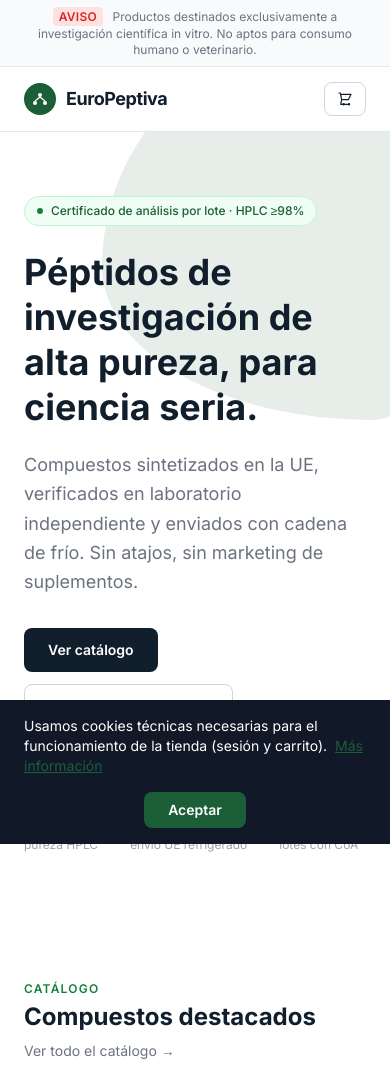
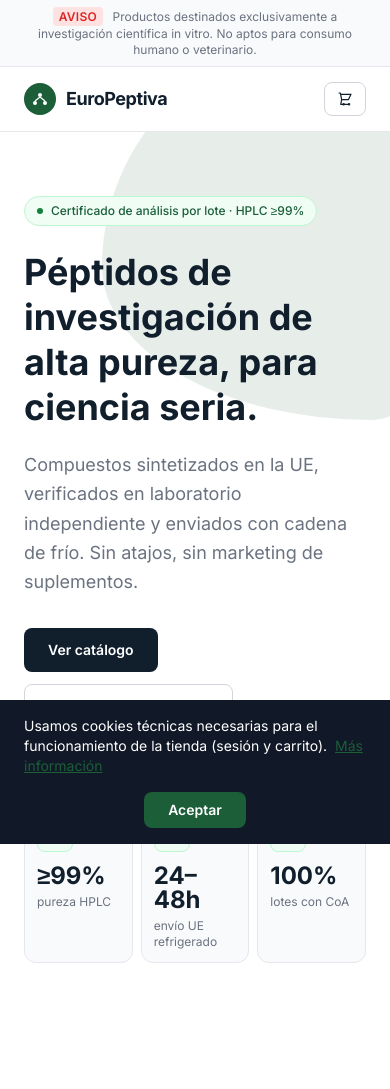
Before and after one commit to pitoplayer/europeptiva, a Django app: page / in a window 390 px wide. Shown: the top 1089 px of the page. Run offline with Django 5.2, Linux system fonts and the light colour scheme; data comes from the database, SQL or seed files in the repository; data that the repository does not hold is empty; some libraries are stand-ins or nearby versions.

Commit message:
feat(home): stats del hero como tarjetas con icono, badge de lote dinámico desde el CoA publicado y pureza ≥99% en toda la web
- Hero: las 3 stats pasan a tarjetas con icono, borde y mejor escala responsive
- El badge flotante de lote deja de estar hardcodeado (EP-2026-0117 / 98.6%)
  y toma el CoA activo más reciente, enlazando a la página de certificados
- Unificado el claim de pureza ≥98% → ≥99% en home, catálogo, ficha,
  FAQ, about y las meta descriptions

Co-Authored-By: Claude Opus 4.8 <noreply@anthropic.com>

```diff
--- a/store/views.py
+++ b/store/views.py
@@ -12,11 +12,19 @@ from .forms import ContactForm
 def index(request):
     featured = Peptide.objects.filter(is_active=True, is_featured=True).prefetch_related('variants')[:8]
     categories = Category.objects.filter(is_active=True)
+    # Lote real para el badge del hero: el CoA publicado más reciente
+    latest_certificate = (Certificate.objects
+                          .filter(is_active=True, peptide__is_active=True)
+                          .exclude(lot_number='')
+                          .exclude(purity='')
+                          .order_by('-tested_date')
+                          .first())
     return render(request, 'store/index.html', {
         'featured_peptides': featured,
         'categories': categories,
+        'latest_certificate': latest_certificate,
         'page_title': 'Péptidos de Investigación',
-        'page_description': 'Péptidos de investigación de alta pureza (≥98% HPLC): Retatrutide, Semaglutide, BPC-157, TB-500 y más. Sintetizados en la UE, con certificado de análisis por lote y envío refrigerado.',
+        'page_description': 'Péptidos de investigación de alta pureza (≥99% HPLC): Retatrutide, Semaglutide, BPC-157, TB-500 y más. Sintetizados en la UE, con certificado de análisis por lote y envío refrigerado.',
     })
 
 
@@ -46,7 +54,7 @@ def catalog(request):
         'current_category': category_slug,
         'query': query,
         'page_title': 'Catálogo de Péptidos',
-        'page_description': 'Catálogo completo de péptidos de investigación EuroPeptiva: Retatrutide, Semaglutide, BPC-157, TB-500, BAC Water. Pureza ≥98% verificada por HPLC, con certificado de análisis por lote.',
+        'page_description': 'Catálogo completo de péptidos de investigación EuroPeptiva: Retatrutide, Semaglutide, BPC-157, TB-500, BAC Water. Pureza ≥99% verificada por HPLC, con certificado de análisis por lote.',
     })
 
 
@@ -82,7 +90,7 @@ def product_detail(request, slug):
         'variants': variants,
         'certificate': certificate,
         'page_title': peptide.name,
-        'page_description': peptide.short_description or f'{peptide.name} — péptido de investigación de pureza ≥98%, verificado por HPLC. Certificado de análisis disponible.',
+        'page_description': peptide.short_description or f'{peptide.name} — péptido de investigación de pureza ≥99%, verificado por HPLC. Certificado de análisis disponible.',
         'product_schema_json': mark_safe(json.dumps(product_schema).replace('</', '<\\/')),
     })
 
--- a/templates/pages/about.html
+++ b/templates/pages/about.html
@@ -23,7 +23,7 @@
                 <span class="text-2xl">🔬</span>
             </div>
             <h3 class="font-bold text-primary mb-2">Calidad verificada</h3>
-            <p class="text-gray-600 text-sm">Pureza &gt;98% confirmada por HPLC. Certificado de análisis (CoA) disponible para cada lote.</p>
+            <p class="text-gray-600 text-sm">Pureza &gt;99% confirmada por HPLC. Certificado de análisis (CoA) disponible para cada lote.</p>
         </div>
         <div class="text-center p-6">
             <div class="w-14 h-14 bg-accent-light rounded-full flex items-center justify-center mx-auto mb-4">
--- a/templates/pages/faq.html
+++ b/templates/pages/faq.html
@@ -22,7 +22,7 @@
                 <span class="text-gray-400 group-open:rotate-180 transition-transform">▼</span>
             </summary>
             <div class="px-5 pb-5 text-gray-600 text-sm leading-relaxed">
-                Todos nuestros péptidos tienen una pureza <strong>&gt;98%</strong>, verificada por cromatografía líquida de alta eficiencia (HPLC). El certificado de análisis (CoA) está disponible bajo petición para cada lote. Para solicitarlo, escríbenos a info@europeptiva.com indicando el producto y el número de pedido.
+                Todos nuestros péptidos tienen una pureza <strong>&gt;99%</strong>, verificada por cromatografía líquida de alta eficiencia (HPLC). El certificado de análisis (CoA) está disponible bajo petición para cada lote. Para solicitarlo, escríbenos a info@europeptiva.com indicando el producto y el número de pedido.
             </div>
         </details>
 
--- a/templates/store/catalog.html
+++ b/templates/store/catalog.html
@@ -62,7 +62,7 @@
                             <path stroke-linecap="round" stroke-linejoin="round" stroke-width="1" d="M4 16l4.586-4.586a2 2 0 012.828 0L16 16m-2-2l1.586-1.586a2 2 0 012.828 0L20 14m-6-6h.01M6 20h12a2 2 0 002-2V6a2 2 0 00-2-2H6a2 2 0 00-2 2v12a2 2 0 002 2z"/>
                         </svg>
                         {% endif %}
-                        <span class="absolute top-2 left-2 bg-accent-light text-accent-mid text-xs font-semibold px-2 py-0.5 rounded-full border border-accent-border">≥98%</span>
+                        <span class="absolute top-2 left-2 bg-accent-light text-accent-mid text-xs font-semibold px-2 py-0.5 rounded-full border border-accent-border">≥99%</span>
                     </div>
                     <div class="p-4">
                         <h3 class="font-semibold text-primary mb-0.5">{{ peptide.name }}</h3>
--- a/templates/store/index.html
+++ b/templates/store/index.html
@@ -18,7 +18,7 @@
                 <!-- Badge -->
                 <div class="inline-flex items-center gap-2 bg-accent-light border border-accent-border text-accent font-medium text-xs px-3 py-1.5 rounded-full mb-6">
                     <span class="w-1.5 h-1.5 rounded-full bg-accent-mid"></span>
-                    Certificado de análisis por lote · HPLC ≥98%
+                    Certificado de análisis por lote · HPLC ≥99%
                 </div>
 
                 <h1 class="text-4xl md:text-5xl font-bold text-primary leading-tight mb-5">
@@ -39,18 +39,33 @@
                 </div>
 
                 <!-- Stats -->
-                <div class="flex gap-8 border-t border-gray-100 pt-8">
-                    <div>
-                        <p class="text-2xl font-bold text-primary">≥98%</p>
-                        <p class="text-xs text-gray-400 mt-0.5">pureza HPLC</p>
+                <div class="grid grid-cols-3 gap-2 sm:gap-3 border-t border-gray-100 pt-8">
+                    <div class="rounded-xl border border-gray-200 bg-gray-50 p-3 sm:p-4">
+                        <span class="flex h-9 w-9 items-center justify-center rounded-lg bg-accent-light border border-accent-border text-accent-mid mb-3">
+                            <svg class="h-5 w-5" fill="none" viewBox="0 0 24 24" stroke-width="1.5" stroke="currentColor" aria-hidden="true">
+                                <path stroke-linecap="round" stroke-linejoin="round" d="M9.75 3.104v5.714a2.25 2.25 0 0 1-.659 1.591L5 14.5M9.75 3.104c-.251.023-.501.05-.75.082m.75-.082a24.301 24.301 0 0 1 4.5 0m0 0v5.714c0 .597.237 1.17.659 1.591L19.8 15.3M14.25 3.104c.251.023.501.05.75.082M19.8 15.3l-1.57.393A9.065 9.065 0 0 1 12 15a9.065 9.065 0 0 0-6.23-.693L5 14.5m14.8.8 1.402 1.402c1.232 1.232.65 3.318-1.067 3.611A48.309 48.309 0 0 1 12 21c-2.773 0-5.491-.235-8.135-.687-1.718-.293-2.3-2.379-1.067-3.61L5 14.5" />
+                            </svg>
+                        </span>
+                        <p class="text-2xl sm:text-3xl font-bold text-primary leading-none">≥99%</p>
+                        <p class="text-xs sm:text-sm text-gray-500 mt-1.5">pureza HPLC</p>
                     </div>
-                    <div>
-                        <p class="text-2xl font-bold text-primary">24–48h</p>
-                        <p class="text-xs text-gray-400 mt-0.5">envío UE refrigerado</p>
+                    <div class="rounded-xl border border-gray-200 bg-gray-50 p-3 sm:p-4">
+                        <span class="flex h-9 w-9 items-center justify-center rounded-lg bg-accent-light border border-accent-border text-accent-mid mb-3">
+                            <svg class="h-5 w-5" fill="none" viewBox="0 0 24 24" stroke-width="1.5" stroke="currentColor" aria-hidden="true">
+                                <path stroke-linecap="round" stroke-linejoin="round" d="M8.25 18.75a1.5 1.5 0 0 1-3 0m3 0a1.5 1.5 0 0 0-3 0m3 0h6m-9 0H3.375a1.125 1.125 0 0 1-1.125-1.125V14.25m17.25 4.5a1.5 1.5 0 0 1-3 0m3 0a1.5 1.5 0 0 0-3 0m3 0h1.125c.621 0 1.129-.504 1.09-1.124a17.902 17.902 0 0 0-3.213-9.193 2.056 2.056 0 0 0-1.58-.86H14.25M16.5 18.75h-2.25m0-11.177v-.958c0-.568-.422-1.048-.987-1.106a48.554 48.554 0 0 0-10.026 0 1.106 1.106 0 0 0-.987 1.106v7.635m12-6.677v6.677m0 4.5v-4.5m0 0h-12" />
+                            </svg>
+                        </span>
+                        <p class="text-2xl sm:text-3xl font-bold text-primary leading-none">24–48h</p>
+                        <p class="text-xs sm:text-sm text-gray-500 mt-1.5">envío UE refrigerado</p>
                     </div>
-                    <div>
-                        <p class="text-2xl font-bold text-primary">100%</p>
-                        <p class="text-xs text-gray-400 mt-0.5">lotes con CoA</p>
+                    <div class="rounded-xl border border-gray-200 bg-gray-50 p-3 sm:p-4">
+                        <span class="flex h-9 w-9 items-center justify-center rounded-lg bg-accent-light border border-accent-border text-accent-mid mb-3">
+                            <svg class="h-5 w-5" fill="none" viewBox="0 0 24 24" stroke-width="1.5" stroke="currentColor" aria-hidden="true">
+                                <path stroke-linecap="round" stroke-linejoin="round" d="M10.125 2.25h-4.5c-.621 0-1.125.504-1.125 1.125v17.25c0 .621.504 1.125 1.125 1.125h12.75c.621 0 1.125-.504 1.125-1.125v-9M10.125 2.25h.375a9 9 0 0 1 9 9v.375M10.125 2.25A3.375 3.375 0 0 1 13.5 5.625v1.5c0 .621.504 1.125 1.125 1.125h1.5a3.375 3.375 0 0 1 3.375 3.375M9 15l2.25 2.25L15 12" />
+                            </svg>
+                        </span>
+                        <p class="text-2xl sm:text-3xl font-bold text-primary leading-none">100%</p>
+                        <p class="text-xs sm:text-sm text-gray-500 mt-1.5">lotes con CoA</p>
                     </div>
                 </div>
             </div>
@@ -73,11 +88,13 @@
                         </div>
                     </div>
                 </div>
-                <!-- Floating badge -->
-                <div class="absolute -bottom-4 left-4 bg-white border border-gray-200 rounded-xl shadow-lg px-4 py-3">
-                    <p class="text-xs text-gray-400 mb-0.5">LOTE EP-2026-0117</p>
-                    <p class="text-sm font-semibold text-primary">Pureza verificada · 98.6%</p>
-                </div>
+                <!-- Floating badge: último lote con CoA publicado -->
+                {% if latest_certificate %}
+                <a href="{% url 'certificates' %}" class="absolute -bottom-4 left-4 bg-white border border-gray-200 rounded-xl shadow-lg px-4 py-3 hover:border-accent-border transition-colors">
+                    <p class="text-xs text-gray-400 mb-0.5">LOTE {{ latest_certificate.lot_number|upper }}</p>
+                    <p class="text-sm font-semibold text-primary">Pureza verificada · {{ latest_certificate.purity }}</p>
+                </a>
+                {% endif %}
             </div>
 
         </div>
@@ -108,7 +125,7 @@
                     <path stroke-linecap="round" stroke-linejoin="round" stroke-width="1" d="M4 16l4.586-4.586a2 2 0 012.828 0L16 16m-2-2l1.586-1.586a2 2 0 012.828 0L20 14m-6-6h.01M6 20h12a2 2 0 002-2V6a2 2 0 00-2-2H6a2 2 0 00-2 2v12a2 2 0 002 2z"/>
                 </svg>
                 {% endif %}
-                <span class="absolute top-2 left-2 bg-accent-light text-accent-mid text-xs font-semibold px-2 py-0.5 rounded-full border border-accent-border">≥98%</span>
+                <span class="absolute top-2 left-2 bg-accent-light text-accent-mid text-xs font-semibold px-2 py-0.5 rounded-full border border-accent-border">≥99%</span>
             </div>
             <!-- Info -->
             <div class="p-4">
--- a/templates/store/product_detail.html
+++ b/templates/store/product_detail.html
@@ -30,7 +30,7 @@
                     <span class="text-sm">foto de vial</span>
                 </div>
                 {% endif %}
-                <span class="absolute top-4 left-4 bg-accent-light text-accent-mid text-xs font-semibold px-2.5 py-1 rounded-full border border-accent-border">≥98% pureza HPLC</span>
+                <span class="absolute top-4 left-4 bg-accent-light text-accent-mid text-xs font-semibold px-2.5 py-1 rounded-full border border-accent-border">≥99% pureza HPLC</span>
             </div>
 
             <!-- Floating badge CoA -->
```
